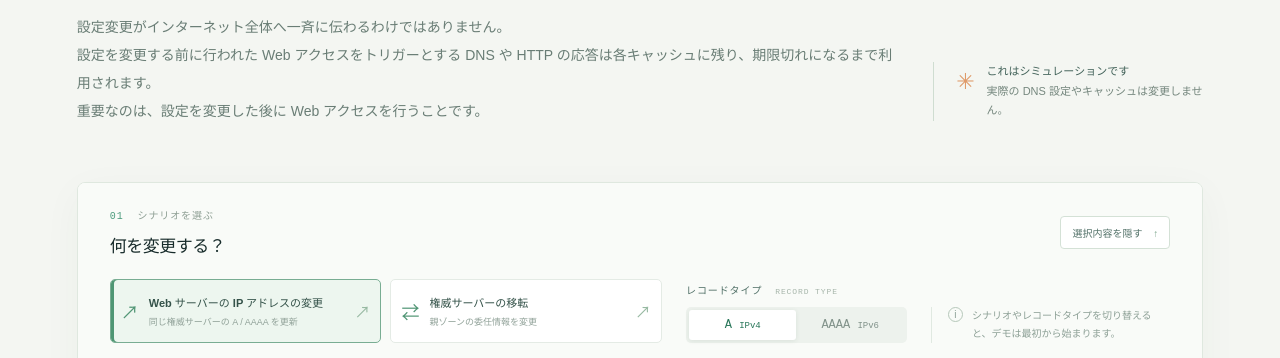
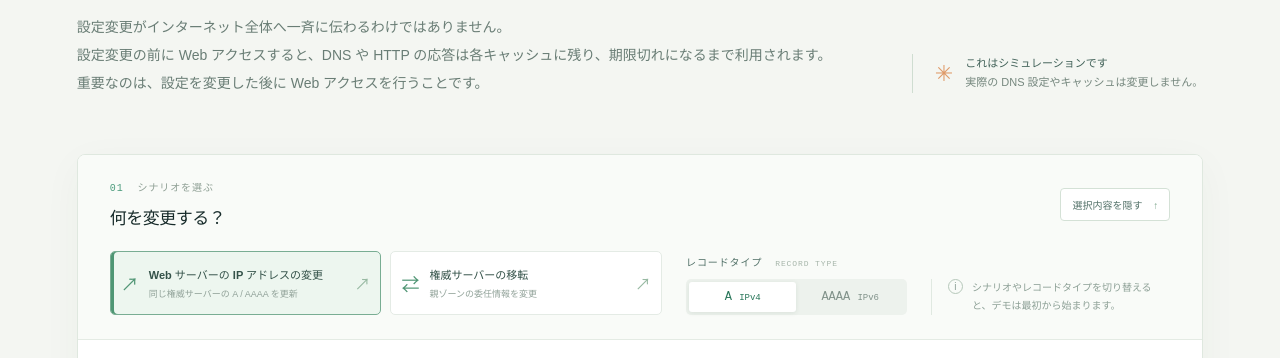
Before and after one commit to yoshigoto/do-not-say-dns-propagation, a website with bundled scripts: page public/index.html in a window 1280 px wide. Shown: the part 307-665 px from the top of the page. Built offline with nearby package versions, Linux system fonts and the light colour scheme.

Commit message:
さらに短く整理。

```diff
--- a/public/index.html
+++ b/public/index.html
@@ -21,7 +21,7 @@
         <div class="eyebrow"><span>THE DNS MISCONCEPTION</span><span class="line"></span> 01 / 02</div>
         <h1>「DNS浸透」ではなく<br><em>キャッシュの更新。</em></h1>
         <p>設定変更がインターネット全体へ一斉に伝わるわけではありません。<br>
-          設定を変更する前に行われた Web アクセスをトリガーとする DNS や HTTP の応答は各キャッシュに残り、期限切れになるまで利用されます。<br>
+          設定変更の前に Web アクセスすると、DNS や HTTP の応答は各キャッシュに残り、期限切れになるまで利用されます。<br>
           重要なのは、設定を変更した後に Web アクセスを行うことです。
         </p>
       </div>
```
